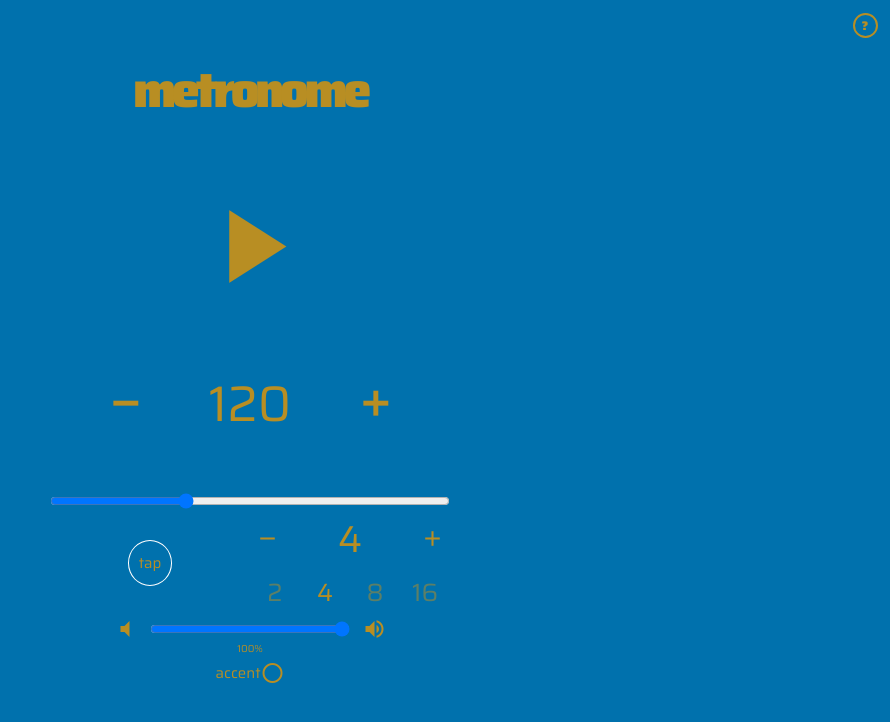
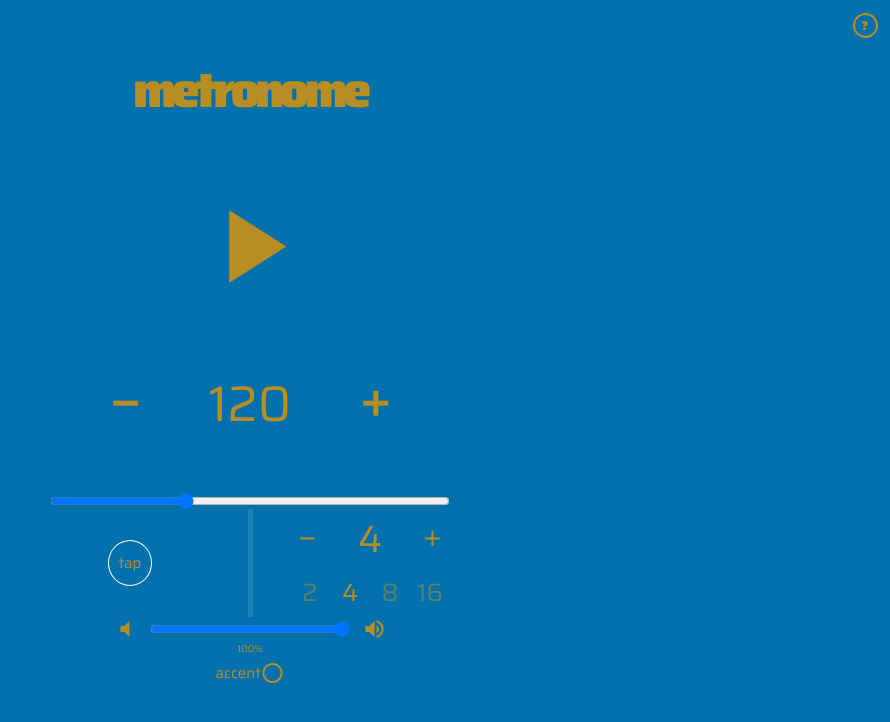
Before and after one commit to alanpaulprice/metronome, a React (Create React App) app: page / in a window 1280 px wide. Shown: the top 722 px of the page, without its empty margins (390-1280 px from the left). Built offline with nearby package versions, Linux system fonts and the light colour scheme; no server answers.

Commit message:
App: added verticalRule between TapTempoButton and TimeSigControls

```diff
--- a/src/components/App.js
+++ b/src/components/App.js
@@ -204,10 +204,17 @@ class App extends Component {
               MAX_TEMPO={MAX_TEMPO}
             />
 
-            <Div width="100%" display="flex">
+            <Div width="100%" display="flex" justifyContent="space-between">
               <TapTempoButton
                 setTempo={this.setTempo}
                 ref={this.tapTempoButtonRef}
+              />
+
+              <Div
+                heigh="100%"
+                width="5px"
+                background="#ffffff"
+                opacity="0.1"
               />
 
               <TimeSigControls
--- a/src/components/TapTempoButton.js
+++ b/src/components/TapTempoButton.js
@@ -13,7 +13,7 @@ class TapTempoButton extends Component {
   render() {
     return (
       <Div
-        width="50%"
+        width="40%"
         display="flex"
         justifyContent="center"
         alignItems="center"
--- a/src/components/TimeSigControls.js
+++ b/src/components/TimeSigControls.js
@@ -7,7 +7,7 @@ import Div from '../elements/Div';
 class TimeSigControls extends Component {
   render() {
     return (
-      <Div width="50%">
+      <Div width="40%">
         <TimeSigBeatsControls
           timeSigBeats={this.props.timeSigBeats}
           timeSigBeatsInput={this.props.timeSigBeatsInput}
```
